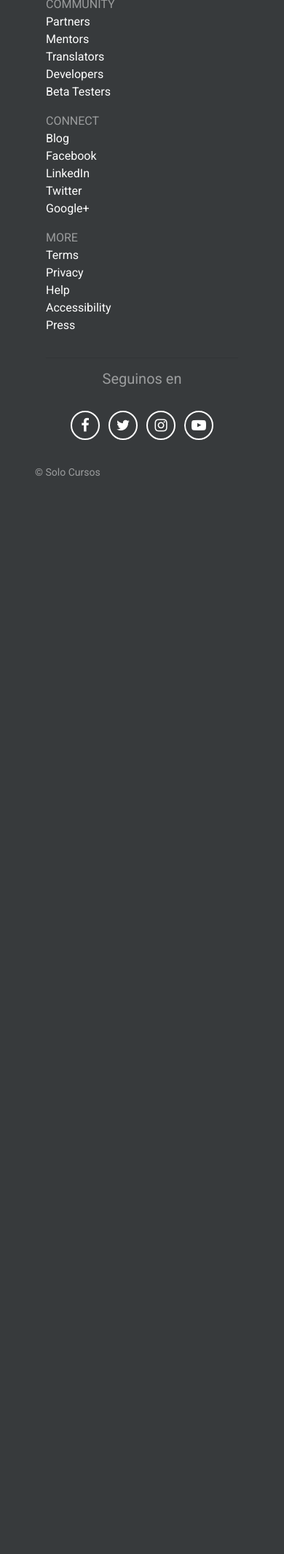
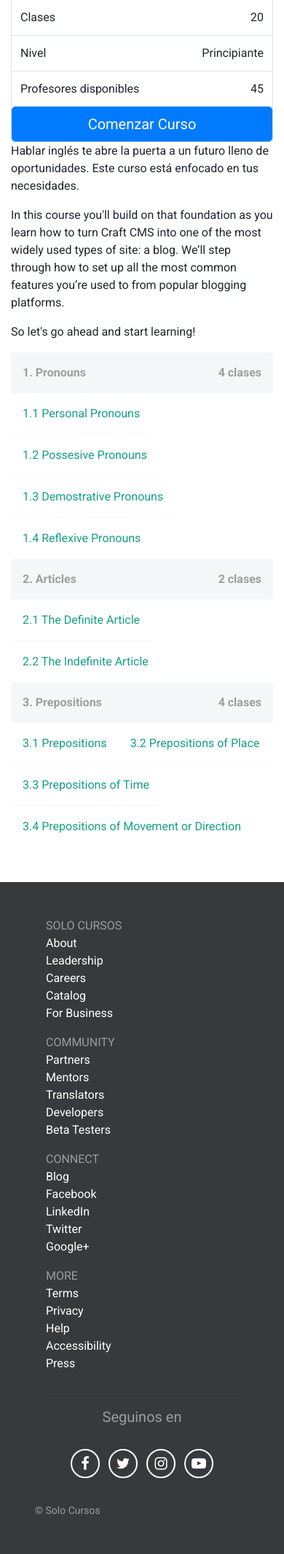
Before and after one commit to mangolabs/solocursos, a PHP site: page /course in a window 390 px wide. Shown: the part 729-2859 px from the top of the page at 73% size. Before the commit the page ends 1381 px from the top, so only its background shows below. Run offline with PHP 8.4, Linux system fonts and the light colour scheme; some libraries are stand-ins or nearby versions.

Commit message:
Add course page

```diff
--- a/assets/css/style.css
+++ b/assets/css/style.css
@@ -50,6 +50,15 @@ a:hover, a:focus, a:active, a:focus:active {
 .module {
     margin: 0 0 2rem;
 }
+
+.table-hash {
+    margin-bottom: 0;
+}
+
+.table-hash tr td:last-child {
+    text-align: right;
+}
+
 /*
 .module.languages a {
     color: #43B7B7;
@@ -132,6 +141,30 @@ a:hover, a:focus, a:active, a:focus:active {
     padding: 1rem 0;
 }
 
+
+.unit .name {
+    color: #9d9e9f;
+    background: #f5f7f8;
+    padding: 1rem;
+    border-radius: 4px;
+    font-weight: bold;
+}
+
+.unit .name .count {
+    display: inline-block;
+    float: right;
+}
+
+.unit .nav-stacked li {
+    padding: 1rem;
+    border-bottom: 1px solid #f5f7f8;
+}
+
+.unit .nav-stacked li:last-child {
+    border-bottom: 0;
+}
+
+
 footer {
     margin-top: 2rem;
     color: rgba(255, 255, 255, 0.5);
--- a/fixtures/course.json
+++ b/fixtures/course.json
@@ -8,6 +8,10 @@
   "level": 1,
   "classes_count": 20,
   "teachers_count": 45,
+  "module": {
+    "name": "Idiomas",
+    "icon": "language"
+  },
   "featured_teachers": [
     {
       "id": 1,
@@ -21,5 +25,52 @@
       "id": 3,
       "name": "Kim Dory"
     }
+  ],
+  "units": [
+    {
+      "name": "Pronouns",
+      "lessons": [
+        {
+          "title": "Personal Pronouns"
+        },
+        {
+          "title": "Possesive Pronouns"
+        },
+        {
+          "title": "Demostrative Pronouns"
+        },
+        {
+          "title": "Reflexive Pronouns"
+        }
+      ]
+    },
+    {
+      "name": "Articles",
+      "lessons": [
+        {
+          "title": "The Definite Article"
+        },
+        {
+          "title": "The Indefinite Article"
+        }
+      ]
+    },
+    {
+      "name": "Prepositions",
+      "lessons": [
+        {
+          "title": "Prepositions"
+        },
+        {
+          "title": "Prepositions of Place"
+        },
+        {
+          "title": "Prepositions of Time"
+        },
+        {
+          "title": "Prepositions of Movement or Direction"
+        }
+      ]
+    }
   ]
 }
--- a/views/course.php
+++ b/views/course.php
@@ -12,9 +12,80 @@
     <div class="page">
         <ol class="breadcrumb">
             <li class="breadcrumb-item"><a href="#">Home</a></li>
-            <li class="breadcrumb-item"><a href="/modules">Todos los cursos</a></li>
+            <li class="breadcrumb-item"><a href="/modules">Cursos</a></li>
+            <li class="breadcrumb-item"><a href="/modules"><?=$data->module->name?></a></li>
             <li class="breadcrumb-item active"><?=$data->title?></li>
         </ol>
+        <div class="row">
+            <div class="col-md-4">
+                <div class="card">
+                    <div class="card-cover-top" style="background-image: url(<?=$config['assets_url']?>img/<?=$data->thumbnail?>)"></div>
+                    <table class="table table-hash">
+                        <tr>
+                            <td>
+                                Clases
+                            </td>
+                            <td>
+                                <?=$data->classes_count?>
+                            </td>
+                        </tr>
+                        <tr>
+                            <td>
+                                Nivel
+                            </td>
+                            <td>
+                                <span class="tag tag-default">
+                                    Principiante
+                                </span>
+                            </td>
+                        </tr>
+                        <tr>
+                            <td>
+                                Profesores disponibles
+                            </td>
+                            <td>
+                                <?=$data->teachers_count?>
+                            </td>
+                        </tr>
+                    </table>
+                    <div class="card-block">
+                        <a href="#" class="btn btn-primary btn-block btn-lg">
+                            Comenzar Curso
+                        </a>
+                    </div>
+                </div>
+            </div>
+            <div class="col-md-8">
+                <div class="course">
+                    <p>
+                        <?=$data->description?>
+                    </p>
+                    <p>In this course you'll build on that foundation as you learn how to turn Craft CMS into one of the most widely used types of site: a blog. We’ll step through how to set up all the most common features you’re used to from popular blogging platforms.</p>
+                    <p>So let's go ahead and start learning!</p>
+                </div>
+                <div class="summary">
+                    <?php foreach ($data->units as $unitIndex => $unit): ?>
+                        <div class="unit">
+                            <div class="name">
+                                <?=($unitIndex + 1)?>. <?=$unit->name?>
+                                <span class="count">
+                                    <?=count($unit->lessons)?> clases
+                                </span>
+                            </div>
+                            <ul class="nav nav-pills nav-stacked">
+                                <?php foreach ($unit->lessons as $lessonIndex => $lesson): ?>
+                                    <li>
+                                        <a href="#">
+                                            <?=($unitIndex + 1)?>.<?=($lessonIndex + 1)?> <?=$lesson->title?>
+                                        </a>
+                                    </li>
+                                <?php endforeach; ?>
+                            </ul>
+                        </div>
+                    <?php endforeach; ?>
+                </div>
+            </div>
+        </div>
     </div>
 </div>
 
--- a/views/modules.php
+++ b/views/modules.php
@@ -3,7 +3,7 @@
 <div class="cover">
     <div class="overlay">
         <div class="container">
-            Todos los cursos
+            Cursos
         </div>
     </div>
 </div>
@@ -12,7 +12,7 @@
     <div class="page">
         <ol class="breadcrumb">
             <li class="breadcrumb-item"><a href="#">Home</a></li>
-            <li class="breadcrumb-item active">Todos los cursos</li>
+            <li class="breadcrumb-item active">Cursos</li>
         </ol>
         <?php foreach ($data as $module): ?>
             <div class="module <?=$module->slug?>">
```
Also changed, not shown: 1 other file.
